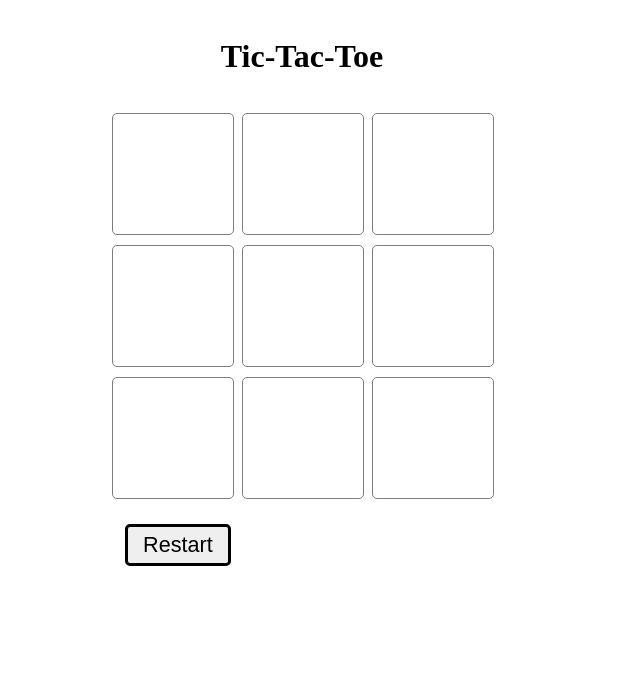
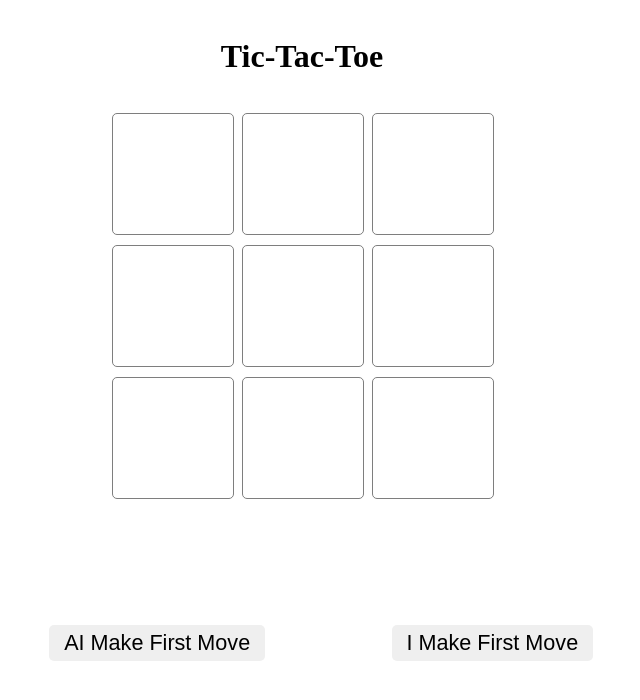
Before and after one commit to priyanshrm/unbeatable-tic-tac-toe, a React (Vite) app in the folder app/: page / in a window 1280 px wide. Shown: the top 700 px of the page, without its empty margins (338-978 px from the left). Built offline with nearby package versions, Linux system fonts and the light colour scheme.

Commit message:
Add Gameplay (bot moves first) buttons

```diff
--- a/app/src/App.css
+++ b/app/src/App.css
@@ -34,7 +34,8 @@ body{
 .message--container{
     /* border: 1px solid black; */
     display: flex;
-    margin: 0% 30%;
+    margin: 3% 30%;
+    height: 50px;
 }
 
 .message {
@@ -47,19 +48,23 @@ body{
     font-size: 1.35em;
     text-align: center;
     margin: auto;
-    /* padding: 0% 20%; */
 }
 
-.message--btn{
+.btn{
     /* border: 1px solid black; */
     font-size: 1.35em;
     text-align: center;
-    margin: auto;
-    border: 3px black solid;
-    margin-left: 15%;
+    border: 0px black solid;
     border-radius: 5px;
-    /* background: linear-gradient(to bottom right, #0099ff, #cc33ff); */
     color: rgb(0, 0, 0);
     padding: 5px 15px;
+}
 
+.bot-btn {
+    margin: 0% 10%;
+    margin-left: 30%;
 }
+
+.restart-btn {
+    margin: 0% 46.5%;
+}
--- a/app/src/components/Component2.jsx
+++ b/app/src/components/Component2.jsx
@@ -9,6 +9,7 @@ export default function foo(props){
     const [squares, setSquares] = React.useState(boxes)
     const [foundWinner, setFoundWinner] = React.useState(false)
     const [gameTie, setGameTie] = React.useState(false)
+    const [gameStart, setGameStart] = React.useState(false)
 
     let userIDs = props.userIDs
     let botIDs = props.botIDs
@@ -56,7 +57,7 @@ export default function foo(props){
                         setFoundWinner(true)
                     }
                 }
-                if(userIDs.length + botIDs.length == 8){
+                if(userIDs.length + botIDs.length >= 8){
                     setGameTie(true)
                 }
 
@@ -64,12 +65,18 @@ export default function foo(props){
             .catch((error) => console.error(error))
     }
 
+    function handleBotFirstMove() {
+        setGameStart(true)
+        botPlay(squares)
+    }
+
     function toggle(id) {
+        if (!gameStart){
+            return
+        }
         if (foundWinner || gameTie){
             return
         }
-
-        // console.log(userIDs, botIDs)
 
         for (let i = 0; i < squares.length; i++) {
             let element = squares[i];
@@ -79,7 +86,6 @@ export default function foo(props){
                 }
             }
         }
-
         botPlay(userPlay(id))
     }
 
@@ -91,6 +97,13 @@ export default function foo(props){
         />
     ))
 
+    function handleRefresh() {
+        window.location.reload();
+    }
+
+    console.log(userIDs, botIDs)
+
+
     return (
         <main>
             <div className="grid">
@@ -100,6 +113,10 @@ export default function foo(props){
                 gameTie={gameTie}
                 foundWinner={foundWinner}
             />
+
+            {!gameStart && <button className="btn bot-btn" onClick={handleBotFirstMove}>AI Make First Move</button>}
+            {!gameStart && <button className="btn user-btn" onClick={()=>setGameStart(true)}>I Make First Move</button>}
+            {gameStart && <button className="btn restart-btn" onClick={handleRefresh} > Restart</button>}
         </main>
 
     )
--- a/app/src/components/Component3.jsx
+++ b/app/src/components/Component3.jsx
@@ -1,13 +1,10 @@
 import React from "react"
 
 export default function foo(props){
-    function handleRefresh() {
-        window.location.reload();
-    }
+
 
     return(
         <div className="message--container">
-            <button onClick={handleRefresh} className="message--btn">Restart</button>
             <div className="message">
                 {props.foundWinner  && <p className="message--win">AI Bot wins!</p>}
                 {props.gameTie && <p className="message--tie">Game tied!</p>}
```
